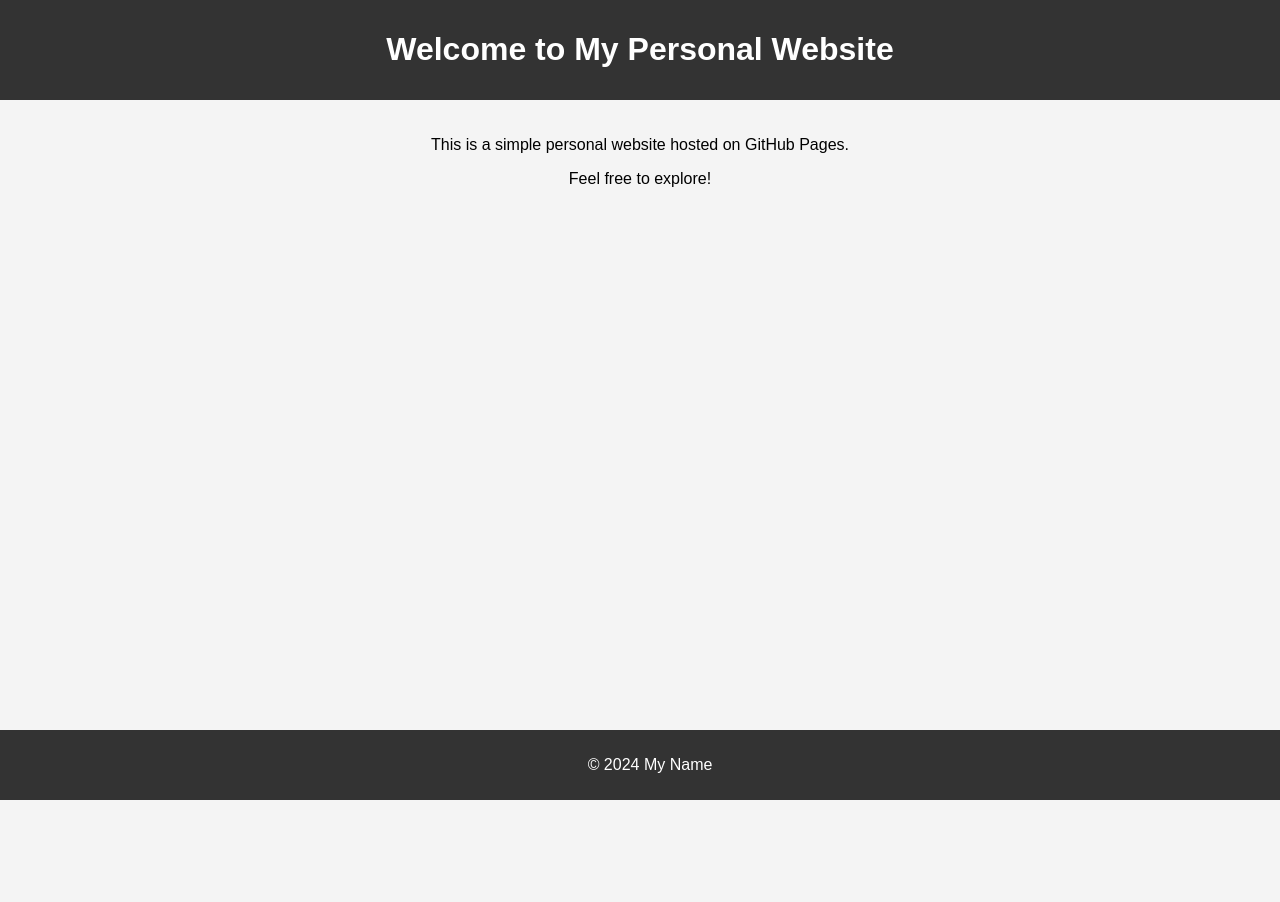
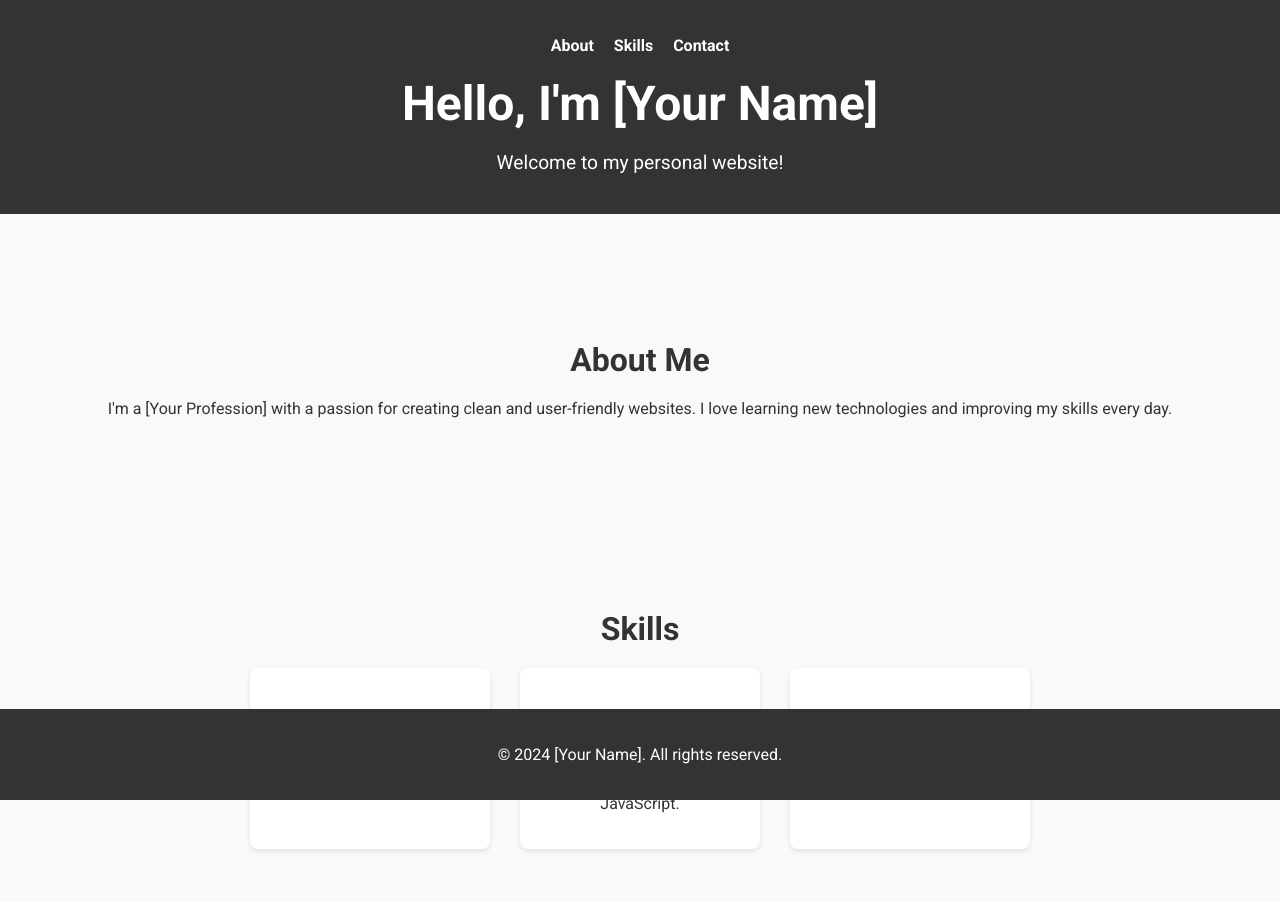
Before and after one commit to Hansa2000/hansa.github.io, a plain HTML site: page index.html in a window 1280 px wide. Shown: the top 902 px of the page. Before the commit the page ends 800 px from the top, so only its background shows below. Drawn offline with Linux system fonts and the light colour scheme.

Commit message:
experimenting with website.

```diff
--- a/index.html
+++ b/index.html
@@ -4,42 +4,54 @@
     <meta charset="UTF-8">
     <meta name="viewport" content="width=device-width, initial-scale=1.0">
     <title>My Personal Website</title>
-    <style>
-        body {
-            font-family: Arial, sans-serif;
-            text-align: center;
-            background-color: #f4f4f4;
-            margin: 0;
-            padding: 0;
-        }
-        header {
-            background-color: #333;
-            color: white;
-            padding: 10px 0;
-        }
-        main {
-            padding: 20px;
-        }
-        footer {
-            background-color: #333;
-            color: white;
-            padding: 10px;
-            position: fixed;
-            width: 100%;
-            bottom: 0;
-        }
-    </style>
+    <link href="https://fonts.googleapis.com/css2?family=Roboto:wght@300;400;700&display=swap" rel="stylesheet">
+    <link rel="stylesheet" href="style.css">
 </head>
 <body>
     <header>
-        <h1>Welcome to My Personal Website</h1>
+        <nav>
+            <ul>
+                <li><a href="#about">About</a></li>
+                <li><a href="#skills">Skills</a></li>
+                <li><a href="#contact">Contact</a></li>
+            </ul>
+        </nav>
+        <div class="hero">
+            <h1>Hello, I'm [Your Name]</h1>
+            <p>Welcome to my personal website!</p>
+        </div>
     </header>
-    <main>
-        <p>This is a simple personal website hosted on GitHub Pages.</p>
-        <p>Feel free to explore!</p>
-    </main>
+
+    <section id="about">
+        <h2>About Me</h2>
+        <p>I'm a [Your Profession] with a passion for creating clean and user-friendly websites. I love learning new technologies and improving my skills every day.</p>
+    </section>
+
+    <section id="skills">
+        <h2>Skills</h2>
+        <div class="skills-list">
+            <div class="skill">
+                <h3>HTML & CSS</h3>
+                <p>Building responsive and visually appealing layouts.</p>
+            </div>
+            <div class="skill">
+                <h3>JavaScript</h3>
+                <p>Creating dynamic user experiences with JavaScript.</p>
+            </div>
+            <div class="skill">
+                <h3>React</h3>
+                <p>Developing single-page applications with React.</p>
+            </div>
+        </div>
+    </section>
+
+    <section id="contact">
+        <h2>Contact Me</h2>
+        <p>You can reach me via email: <a href="mailto:youremail@example.com">youremail@example.com</a></p>
+    </section>
+
     <footer>
-        <p>© 2024 My Name</p>
+        <p>© 2024 [Your Name]. All rights reserved.</p>
     </footer>
 </body>
 </html>
--- /dev/null
+++ b/style.css
@@ -0,0 +1,97 @@
+/* Global Styles */
+body {
+    font-family: 'Roboto', sans-serif;
+    margin: 0;
+    padding: 0;
+    box-sizing: border-box;
+    background-color: #f9f9f9;
+    color: #333;
+}
+
+header {
+    background-color: #333;
+    color: white;
+    padding: 20px;
+    text-align: center;
+}
+
+nav ul {
+    list-style: none;
+    padding: 0;
+    display: flex;
+    justify-content: center;
+    gap: 20px;
+}
+
+nav ul li {
+    display: inline;
+}
+
+nav ul li a {
+    color: white;
+    text-decoration: none;
+    font-weight: bold;
+}
+
+.hero {
+    margin: 20px 0;
+}
+
+.hero h1 {
+    font-size: 3rem;
+    margin: 0;
+}
+
+.hero p {
+    font-size: 1.2rem;
+}
+
+/* Sections */
+section {
+    margin: 50px 20px;
+    text-align: center;
+}
+
+#about, #skills, #contact {
+    padding: 50px 0;
+}
+
+h2 {
+    font-size: 2rem;
+    margin-bottom: 20px;
+}
+
+/* Skills Section */
+.skills-list {
+    display: flex;
+    justify-content: center;
+    gap: 30px;
+}
+
+.skill {
+    background-color: #fff;
+    padding: 20px;
+    border-radius: 8px;
+    box-shadow: 0 2px 5px rgba(0,0,0,0.1);
+    width: 200px;
+}
+
+.skill h3 {
+    font-size: 1.5rem;
+    margin-bottom: 10px;
+}
+
+.skill p {
+    font-size: 1rem;
+}
+
+/* Footer */
+footer {
+    background-color: #333;
+    color: white;
+    padding: 20px 0;
+    text-align: center;
+    position: fixed;
+    width: 100%;
+    bottom: 0;
+}
```
